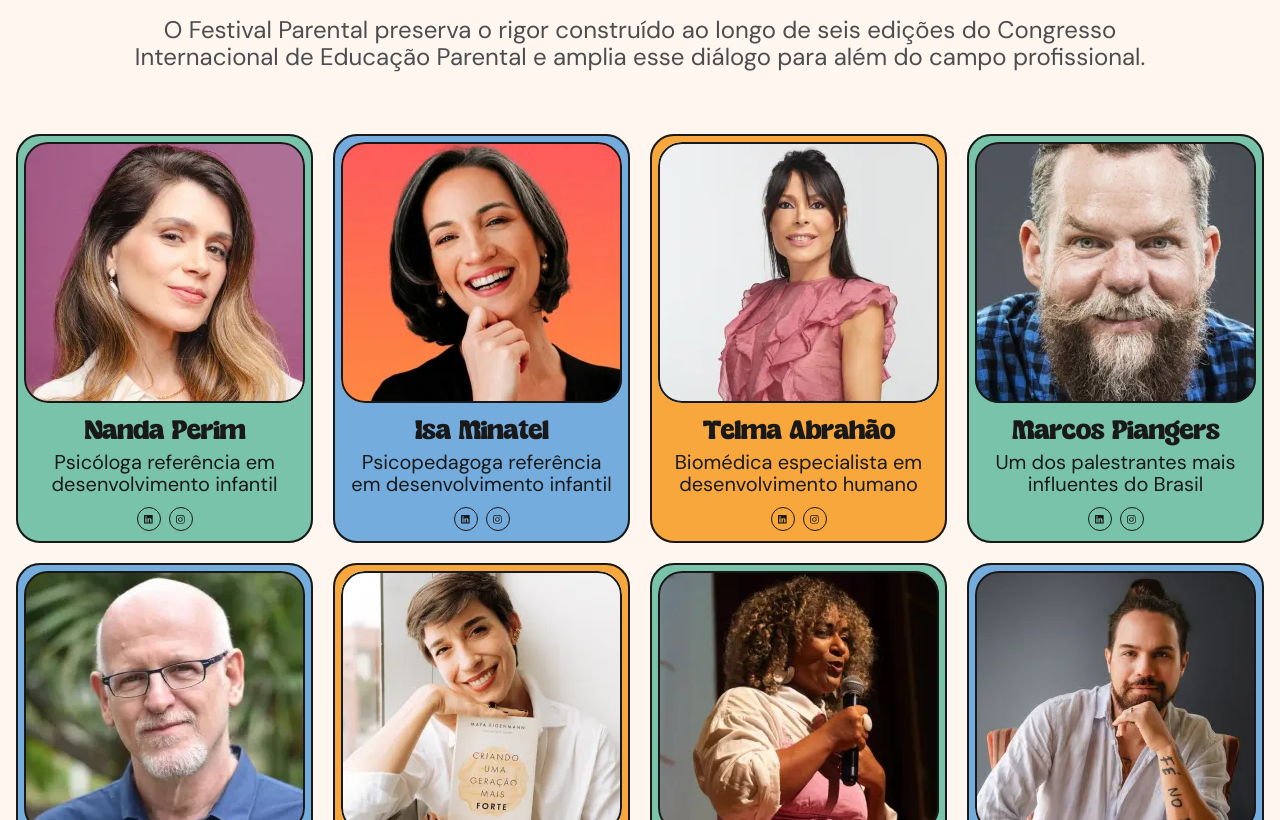
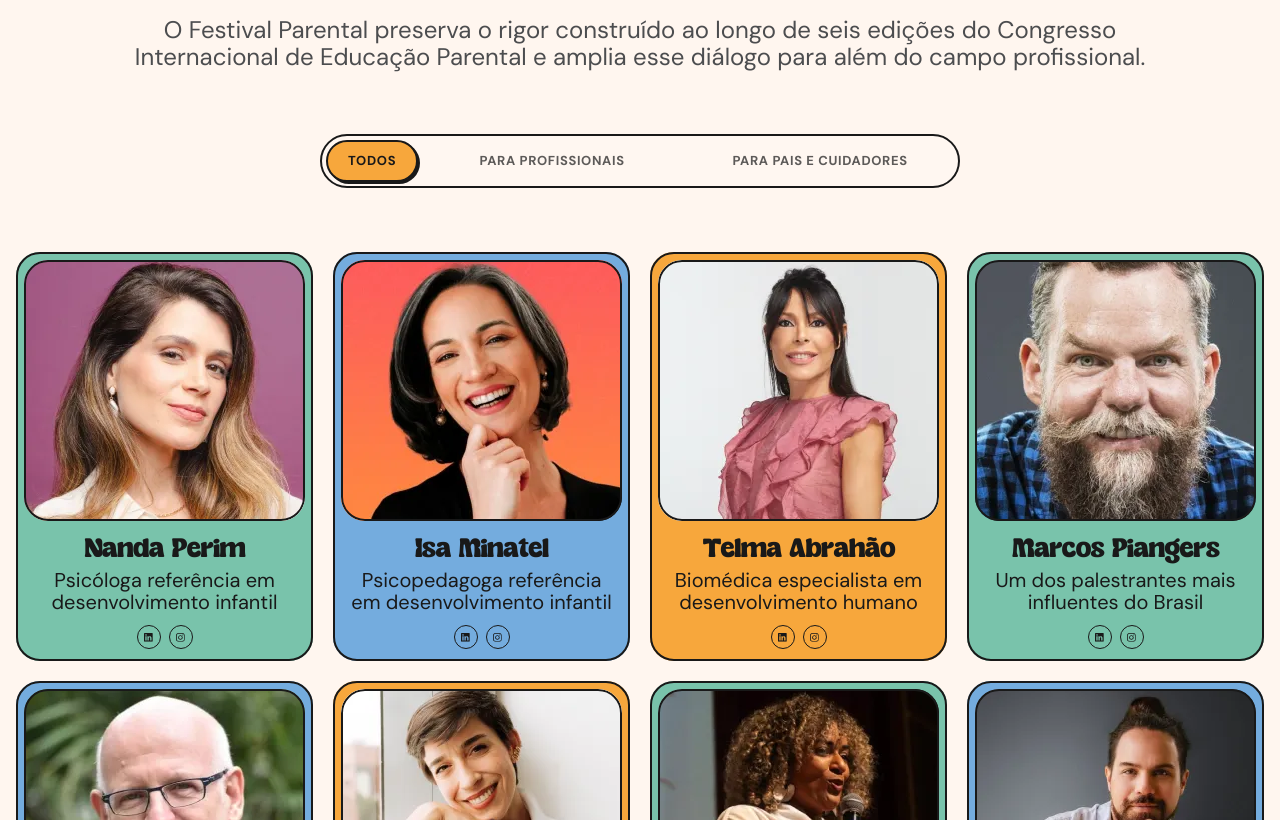
Before and after one commit to oanthonydesign/-LP-Festival-parental, a Next.js app: page / in a window 1280 px wide. Shown: the part 11180-12000 px from the top of the page. Built offline with nearby package versions, Linux system fonts and the light colour scheme.

Commit message:
feat: implement speaker filtering system and add new speakers

```diff
--- a/src/components/sections/SpeakersSection.tsx
+++ b/src/components/sections/SpeakersSection.tsx
@@ -4,15 +4,18 @@ import { useState } from "react";
 import svgPaths from "@/components/svg/svg-paths";
 import { Globe } from "lucide-react";
 
+export type SpeakerCategory = "profissionais" | "pais-cuidadores" | "todos";
+
 export type Speaker = {
     id: number;
     name: string;
     description: string;
     image: string;
-    instagram: string;
+    instagram?: string;
     linkedin?: string;
     website?: string;
     bgColor: string;
+    category: Exclude<SpeakerCategory, "todos">;
 };
 
 export const allSpeakers: Speaker[] = [
@@ -24,6 +27,7 @@ export const allSpeakers: Speaker[] = [
         instagram: "https://www.instagram.com/psimamaa?utm_source=ig_web_button_share_sheet&igsh=ZDNlZDc0MzIxNw==",
         linkedin: "https://www.linkedin.com/in/nanda-perim-b64692214/",
         bgColor: "#79c3ab",
+        category: "pais-cuidadores",
     },
     {
         id: 2,
@@ -33,6 +37,7 @@ export const allSpeakers: Speaker[] = [
         instagram: "https://www.instagram.com/isa.minatel?utm_source=ig_web_button_share_sheet&igsh=ZDNlZDc0MzIxNw==",
         linkedin: "https://www.linkedin.com/in/isa-minatel-85852732/",
         bgColor: "#74acde",
+        category: "pais-cuidadores",
     },
     {
         id: 3,
@@ -42,6 +47,7 @@ export const allSpeakers: Speaker[] = [
         instagram: "https://www.instagram.com/telma.abrahao?utm_source=ig_web_button_share_sheet&igsh=ZDNlZDc0MzIxNw==",
         linkedin: "https://www.linkedin.com/in/telmaabrahao/",
         bgColor: "#f7a73c",
+        category: "profissionais",
     },
     {
         id: 4,
@@ -51,6 +57,7 @@ export const allSpeakers: Speaker[] = [
         instagram: "https://www.instagram.com/piangers?utm_source=ig_web_button_share_sheet&igsh=ZDNlZDc0MzIxNw==",
         linkedin: "https://www.linkedin.com/in/piangers/",
         bgColor: "#79c3ab",
+        category: "pais-cuidadores",
     },
     {
         id: 5,
@@ -60,6 +67,7 @@ export const allSpeakers: Speaker[] = [
         instagram: "https://www.instagram.com/pediatriaintegralbr?utm_source=ig_web_button_share_sheet&igsh=ZDNlZDc0MzIxNw==",
         linkedin: "https://www.linkedin.com/in/daniel-becker-672590a/",
         bgColor: "#74acde",
+        category: "pais-cuidadores",
     },
     {
         id: 6,
@@ -69,6 +77,7 @@ export const allSpeakers: Speaker[] = [
         instagram: "https://www.instagram.com/maya_eigenmann/",
         linkedin: "https://www.linkedin.com/in/mayaeigenmann/",
         bgColor: "#f7a73c",
+        category: "pais-cuidadores",
     },
     {
         id: 7,
@@ -78,6 +87,7 @@ export const allSpeakers: Speaker[] = [
         instagram: "https://www.instagram.com/elisamasantosc/",
         linkedin: "https://www.linkedin.com/in/elisama-santos/",
         bgColor: "#79c3ab",
+        category: "pais-cuidadores",
     },
     {
         id: 8,
@@ -87,6 +97,7 @@ export const allSpeakers: Speaker[] = [
         instagram: "https://www.instagram.com/murilogun/?hl=pt-br",
         linkedin: "https://www.linkedin.com/in/murilogun/?originalSubdomain=br",
         bgColor: "#74acde",
+        category: "pais-cuidadores",
     },
     {
         id: 9,
@@ -96,6 +107,7 @@ export const allSpeakers: Speaker[] = [
         instagram: "https://www.instagram.com/wimerbotturajuniorpsiquiatra/",
         linkedin: "https://www.linkedin.com/in/dr-wimer-bottura-junior/",
         bgColor: "#f7a73c",
+        category: "profissionais",
     },
     {
         id: 10,
@@ -105,6 +117,7 @@ export const allSpeakers: Speaker[] = [
         instagram: "https://www.instagram.com/cecilia.laurianooficial?utm_source=ig_web_button_share_sheet&igsh=ZDNlZDc0MzIxNw==",
         linkedin: "https://www.linkedin.com/in/cecilialauriano/",
         bgColor: "#79c3ab",
+        category: "profissionais",
     },
     {
         id: 11,
@@ -114,6 +127,7 @@ export const allSpeakers: Speaker[] = [
         instagram: "https://www.instagram.com/iaramastine?utm_source=ig_web_button_share_sheet&igsh=ZDNlZDc0MzIxNw==",
         linkedin: "https://www.linkedin.com/in/iara-mastine-5aab5863/",
         bgColor: "#74acde",
+        category: "profissionais",
     },
     {
         id: 12,
@@ -123,6 +137,7 @@ export const allSpeakers: Speaker[] = [
         instagram: "https://www.instagram.com/jacqvilela?utm_source=ig_web_button_share_sheet&igsh=ZDNlZDc0MzIxNw==",
         linkedin: "https://www.linkedin.com/in/jacquelinevilela/",
         bgColor: "#f7a73c",
+        category: "profissionais",
     },
     {
         id: 13,
@@ -132,6 +147,7 @@ export const allSpeakers: Speaker[] = [
         instagram: "https://www.instagram.com/alinecestaroli?utm_source=ig_web_button_share_sheet&igsh=ZDNlZDc0MzIxNw==",
         linkedin: "http://www.linkedin.com/in/alinecestaroli",
         bgColor: "#79c3ab",
+        category: "profissionais",
     },
     {
         id: 14,
@@ -141,6 +157,7 @@ export const allSpeakers: Speaker[] = [
         instagram: "https://www.instagram.com/crisrayes?utm_source=ig_web_button_share_sheet&igsh=ZDNlZDc0MzIxNw==",
         linkedin: "https://www.linkedin.com/in/crisrayes/",
         bgColor: "#74acde",
+        category: "profissionais",
     },
     {
         id: 15,
@@ -150,6 +167,7 @@ export const allSpeakers: Speaker[] = [
         instagram: "https://www.instagram.com/disciplinapositivabrasil?igsh=NTQ4c2RreTVyZTBz",
         linkedin: "https://www.linkedin.com/in/beteprodrigues?utm_source=share&utm_campaign=share_via&utm_content=profile&utm_medium=ios_app",
         bgColor: "#f7a73c",
+        category: "profissionais",
     },
     {
         id: 16,
@@ -159,6 +177,7 @@ export const allSpeakers: Speaker[] = [
         instagram: "https://www.instagram.com/euivanamoreira?utm_source=ig_web_button_share_sheet&igsh=ZDNlZDc0MzIxNw==",
         linkedin: "https://www.linkedin.com/in/ivana-moreira-679489ba/",
         bgColor: "#79c3ab",
+        category: "profissionais",
     },
     {
         id: 17,
@@ -168,6 +187,7 @@ export const allSpeakers: Speaker[] = [
         instagram: "https://www.instagram.com/draelainepadua/",
         website: "https://linktr.ee/draelainepadua_",
         bgColor: "#74acde",
+        category: "pais-cuidadores",
     },
     {
         id: 18,
@@ -177,6 +197,7 @@ export const allSpeakers: Speaker[] = [
         instagram: "https://www.instagram.com/neufeldinstitute/",
         website: "https://www.neufeldinstitute.org/link",
         bgColor: "#f7a73c",
+        category: "profissionais",
     },
     {
         id: 19,
@@ -186,6 +207,7 @@ export const allSpeakers: Speaker[] = [
         instagram: "https://www.instagram.com/protocoloeutevejo/",
         linkedin: "https://www.linkedin.com/in/vanessa-cavalieri-099b98146/",
         bgColor: "#79c3ab",
+        category: "profissionais",
     },
     {
         id: 20,
@@ -195,6 +217,7 @@ export const allSpeakers: Speaker[] = [
         instagram: "https://www.instagram.com/drapriscilaxavierpediatra/",
         website: "https://linktr.ee/drapriscilaxavierpediatra",
         bgColor: "#74acde",
+        category: "profissionais",
     },
     {
         id: 21,
@@ -204,8 +227,31 @@ export const allSpeakers: Speaker[] = [
         instagram: "https://www.instagram.com/lucianarloureiro/",
         website: "https://lucianaloureiro.keepo.bio",
         bgColor: "#f7a73c",
+        category: "profissionais",
+    },
+    {
+        id: 22,
+        name: "Bebel Soares",
+        description: "Psicanalista, escritora e colunista do jornal Estado de Minas",
+        image: "/images/bebels.webp",
+        instagram: "https://www.instagram.com/padecendo/",
+        linkedin: "https://www.linkedin.com/groups/16964048/",
+        bgColor: "#79c3ab",
+        category: "pais-cuidadores",
+    },
+    {
+        id: 23,
+        name: "Roberta Bento e Taís Bento",
+        description: "Educadoras, especialistas em neurociência e fundadoras do SOS Educação",
+        image: "/images/robertataisbento.webp",
+        instagram: "https://www.instagram.com/soseducacao/",
+        website: "https://www.soseducacao.com.br",
+        bgColor: "#74acde",
+        category: "profissionais",
     },
 ];
+
+// ─── Helpers ────────────────────────────────────────────────────────────────
 
 function UilCalendar() {
     return (
@@ -221,7 +267,7 @@ function UilCalendar() {
 
 function SocialIcons({ type }: { type: "linkedin" | "instagram" | "website" }) {
     if (type === "website") {
-        return <Globe className="w-full h-full text-current" strokeWidth={2} />
+        return <Globe className="w-full h-full text-current" strokeWidth={2} />;
     }
     return (
         <div className="relative shrink-0 size-[8.842px]" data-name="Social Icons">
@@ -263,6 +309,8 @@ function SocialIconButton({ type, href }: { type: "linkedin" | "instagram" | "we
     );
 }
 
+// ─── Speaker Card ────────────────────────────────────────────────────────────
+
 export function SpeakerCard({ speaker }: { speaker: Speaker }) {
     return (
         <div className="flex-[1_0_0] min-h-px min-w-px relative rounded-[24px]" style={{ backgroundColor: speaker.bgColor }}>
@@ -295,7 +343,7 @@ export function SpeakerCard({ speaker }: { speaker: Speaker }) {
                         <div className="content-stretch flex gap-[8px] items-start justify-center relative shrink-0">
                             {speaker.linkedin && <SocialIconButton type="linkedin" href={speaker.linkedin} />}
                             {speaker.website && <SocialIconButton type="website" href={speaker.website} />}
-                            <SocialIconButton type="instagram" href={speaker.instagram} />
+                            {speaker.instagram && <SocialIconButton type="instagram" href={speaker.instagram} />}
                         </div>
                     </div>
                 </div>
@@ -305,14 +353,73 @@ export function SpeakerCard({ speaker }: { speaker: Speaker }) {
     );
 }
 
+// ─── Filter Toggle ───────────────────────────────────────────────────────────
+
+const FILTER_TABS: { label: string; value: SpeakerCategory }[] = [
+    { label: "Todos", value: "todos" },
+    { label: "Para profissionais", value: "profissionais" },
+    { label: "Para pais e cuidadores", value: "pais-cuidadores" },
+];
+
+function FilterToggle({
+    active,
+    onChange,
+}: {
+    active: SpeakerCategory;
+    onChange: (v: SpeakerCategory) => void;
+}) {
+    return (
+        <div
+            role="tablist"
+            aria-label="Filtrar palestrantes"
+            className="flex w-full max-w-[640px] border-2 border-[#191919] rounded-[40px] bg-white/10 p-1 relative"
+        >
+            {FILTER_TABS.map((tab) => {
+                const isActive = active === tab.value;
+                const isTodos = tab.value === "todos";
+                return (
+                    <button
+                        key={tab.value}
+                        role="tab"
+                        aria-selected={isActive}
+                        onClick={() => onChange(tab.value)}
+                        className={[
+                            isTodos ? "shrink-0 px-5 py-3" : "flex-1 py-3",
+                            "text-center font-dm-sans font-bold text-[13px] uppercase tracking-wider leading-[1.1] rounded-[32px] transition-all duration-300 cursor-pointer",
+                            isActive
+                                ? "bg-[#f7a73c] text-[#191919] shadow-[2px_2px_0px_0px_#191919] border-2 border-[#191919]"
+                                : "text-[#191919] opacity-70 border-2 border-transparent hover:opacity-100 hover:bg-black/5",
+                        ].join(" ")}
+                    >
+                        {tab.label}
+                    </button>
+                );
+            })}
+        </div>
+    );
+}
+
+// ─── Main Section ────────────────────────────────────────────────────────────
+
 export default function SpeakersSection() {
+    const [activeFilter, setActiveFilter] = useState<SpeakerCategory>("todos");
     const [visibleCount, setVisibleCount] = useState(8);
 
-    const visibleSpeakers = allSpeakers.slice(0, visibleCount);
-    const hasMore = visibleCount < allSpeakers.length;
+    const filteredSpeakers =
+        activeFilter === "todos"
+            ? allSpeakers
+            : allSpeakers.filter((s) => s.category === activeFilter);
+
+    const visibleSpeakers = filteredSpeakers.slice(0, visibleCount);
+    const hasMore = visibleCount < filteredSpeakers.length;
+
+    const handleFilterChange = (filter: SpeakerCategory) => {
+        setActiveFilter(filter);
+        setVisibleCount(8);
+    };
 
     const handleLoadMore = () => {
-        setVisibleCount((prev) => Math.min(prev + 4, allSpeakers.length));
+        setVisibleCount((prev) => Math.min(prev + 4, filteredSpeakers.length));
     };
 
     return (
@@ -350,6 +457,9 @@ export default function SpeakersSection() {
                     </div>
                 </div>
 
+                {/* Filter Toggle */}
+                <FilterToggle active={activeFilter} onChange={handleFilterChange} />
+
                 {/* Speakers Grid */}
                 <div className="grid grid-cols-1 sm:grid-cols-2 lg:grid-cols-4 gap-[20px] relative shrink-0 w-full">
                     {visibleSpeakers.map((speaker) => (
```
